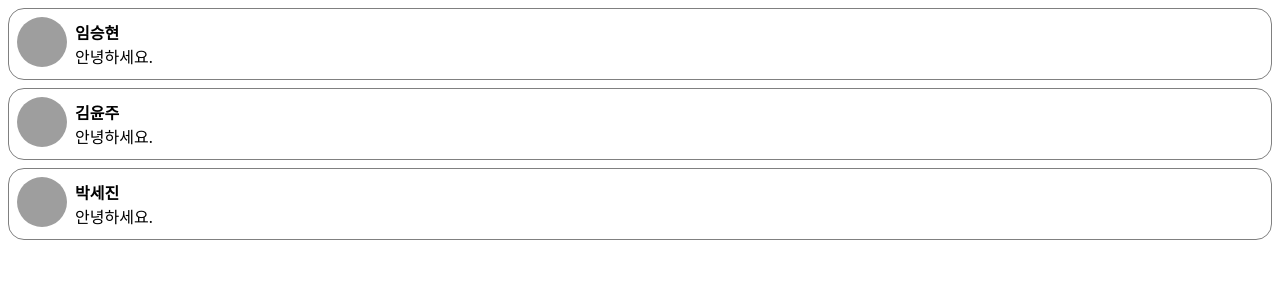
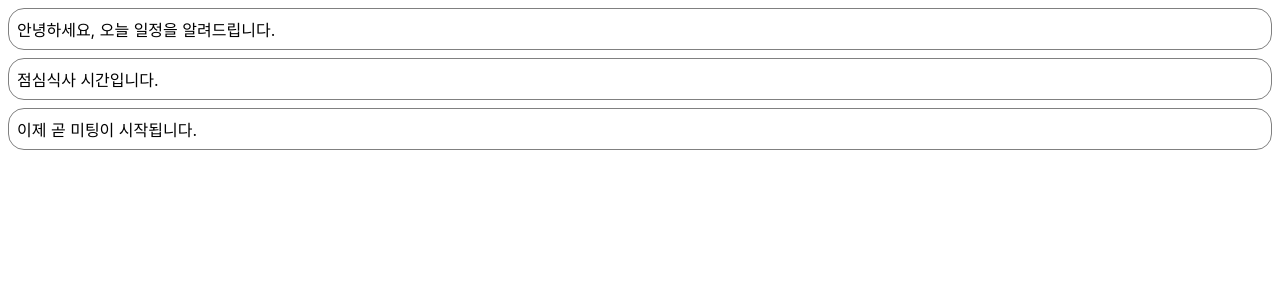
Before and after one commit to kevinlim17/react-practice, a React (Create React App) app in the folder sample-app/: page / in a window 1280 px wide. Shown: the top 300 px of the page. Built offline with nearby package versions, Linux system fonts and the light colour scheme; grey boxes are pictures that could not be loaded.

Commit message:
Add: Learn about React State and Lifecycle

```diff
--- /dev/null
+++ b/sample-app/src/Chapter_State/Notification.jsx
@@ -0,0 +1,42 @@
+import React from "react";
+
+const styles = {
+    wrapper: {
+        margin: 8,
+        padding: 8,
+        display: "flex",
+        flexDirection: "row",
+        border: "1px solid grey",
+        borderRadius: 16,
+    },
+    messageText: {
+        color: "black",
+        fontSize: 16,
+    },
+};
+
+class Notification extends React.Component {
+    constructor(props){
+        super(props);
+
+        this.state = {};
+    }
+    componentDidMount(){
+        console.log(`${this.props.id} componentDidMount() called.`)
+    }
+    componentDidUpdate(){
+        console.log(`${this.props.id} componentDidMount() called.`)
+    }
+    componentWillUnmount(){
+        console.log(`${this.props.id} componentWillUnmount() called.`)
+    }
+    render() {
+        return (
+            <div style={styles.wrapper}>
+                <span style={styles.messageText}>{this.props.message}</span>
+            </div>
+        );
+    }
+}
+
+export default Notification;
--- /dev/null
+++ b/sample-app/src/Chapter_State/NotificationList.jsx
@@ -0,0 +1,63 @@
+import React from "react";
+import Notification from './Notification';
+
+const reservedNotifications = [
+    {
+        id: 1,
+        message: "안녕하세요, 오늘 일정을 알려드립니다."
+    },
+    {
+        id: 2,
+        message: "점심식사 시간입니다."
+    },
+    {
+        id: 3,
+        message: "이제 곧 미팅이 시작됩니다."
+    },
+];
+
+let timer;
+
+class NotificationList extends React.Component {
+    constructor(props){
+        super(props);
+
+        this.state = {
+            notifications: []
+        };
+    }
+
+    componentDidMount(){
+        const {notifications} = this.state;
+        timer = setInterval(() => {
+            if (notifications.length < reservedNotifications.length){
+                const index = notifications.length;
+                notifications.push(reservedNotifications[index]);
+                this.setState({
+                    notifications: notifications
+                })
+            }
+            else{
+                clearInterval(timer)
+            }
+        }, 1000);
+    }
+
+    render(){
+        return (
+            <div>
+                {this.state.notifications.map((notification) => {
+                    return (
+                        <Notification
+                            key={notification.id}
+                            id={notification.id}
+                            message = {notification.message}
+                        />
+                    );
+                })}
+            </div>
+        );
+    }
+}
+
+export default NotificationList;
--- a/sample-app/src/index.js
+++ b/sample-app/src/index.js
@@ -7,14 +7,14 @@
 import App from './App';
 import Library from './Chapter03/Library';
 import Clock from './Chapter_Elements/Clock';
+import CommentList from './Chapter_Components/CommentList';
 **/
-
-import CommentList from './Chapter_Components/CommentList';
+import NotificationList from './Chapter_State/NotificationList';
 
 const root = ReactDOM.createRoot(document.getElementById('root'));
 root.render(
   <React.StrictMode>
-    <CommentList />
+    <NotificationList />
   </React.StrictMode>
 );
 
```
